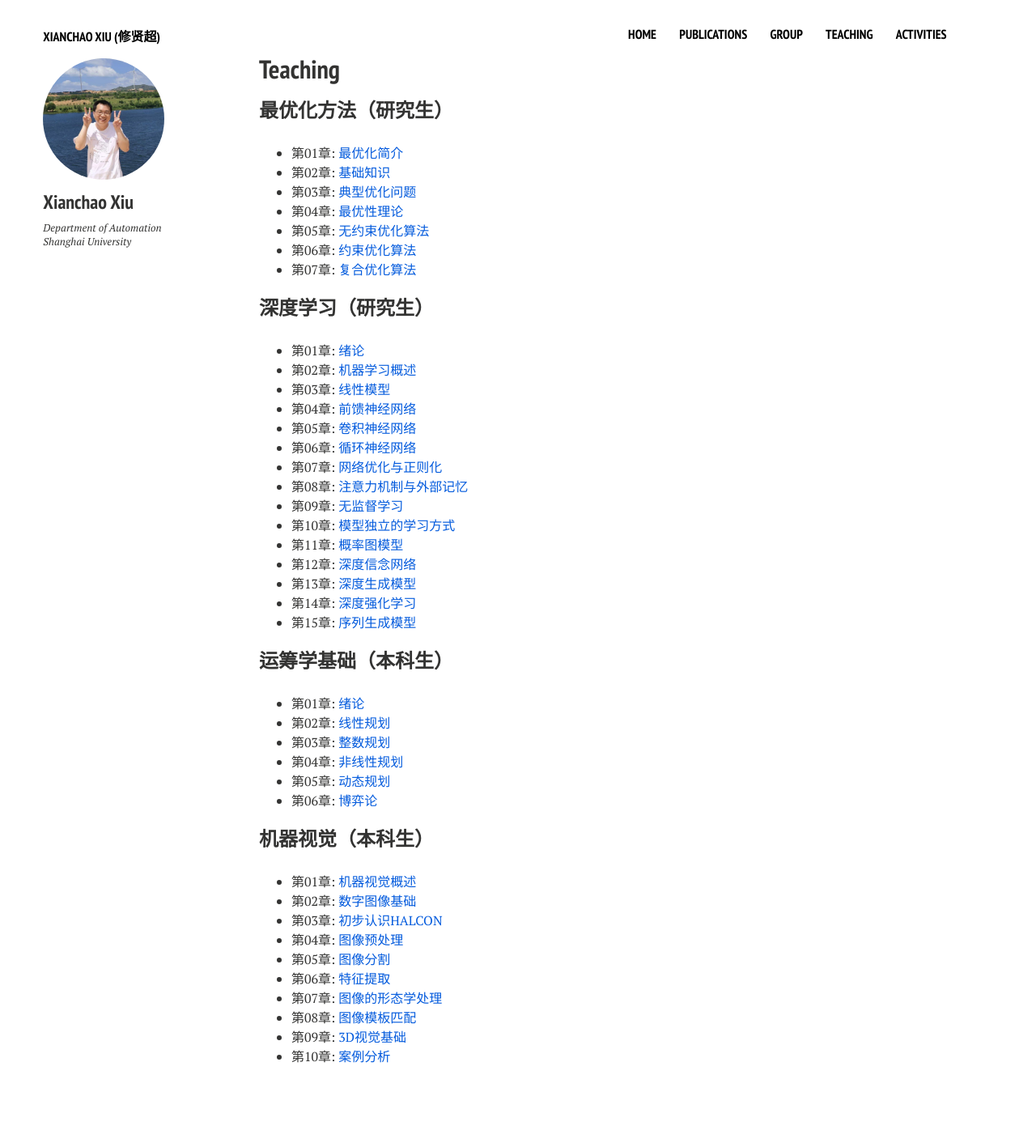
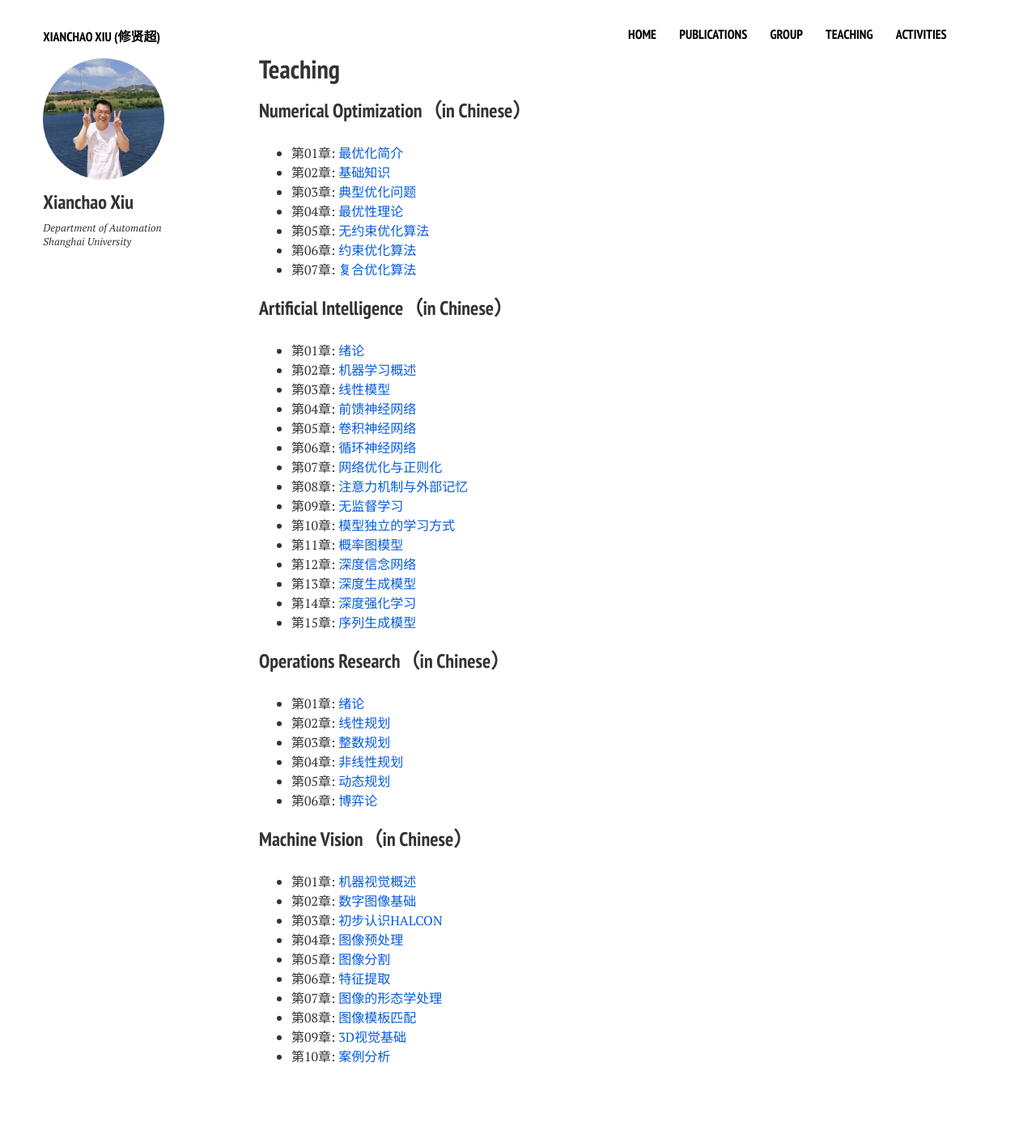
Before and after one commit to xianchaoxiu/xianchaoxiu.github.io, a Jekyll site: the page built from teaching/index.md, in a window 1280 px wide. Shown: the whole page at 81% size. Built offline with Jekyll 4.4.1, drawn with Linux system fonts in a browser that asks for light colours; nearby versions of some CDN libraries.

Commit message:
Update index.md

```diff
--- a/teaching/index.md
+++ b/teaching/index.md
@@ -8,7 +8,7 @@ share: false
 ---
 
 
-###  最优化方法（研究生）
+###  Numerical Optimization（in Chinese）
 
 * 第01章: <a href="../teaching/OPT_1.pdf" class="textlink" target="_blank">最优化简介 </a>
 * 第02章: <a href="../teaching/OPT_2.pdf" class="textlink" target="_blank">基础知识</a>
@@ -18,7 +18,7 @@ share: false
 * 第06章: <a href="../teaching/OPT_6.pdf" class="textlink" target="_blank">约束优化算法</a>
 * 第07章: <a href="../teaching/OPT_7.pdf" class="textlink" target="_blank">复合优化算法</a>
 
-### 深度学习（研究生）
+### Artificial Intelligence（in Chinese）
 
 * 第01章: <a href="../teaching/DL_1.pdf" class="textlink" target="_blank">绪论 </a>
 * 第02章: <a href="../teaching/DL_2.pdf" class="textlink" target="_blank">机器学习概述   </a>
@@ -37,7 +37,7 @@ share: false
 * 第15章: <a href="../teaching/DL_15.pdf" class="textlink" target="_blank">序列生成模型 </a>
 
 
-### 运筹学基础（本科生）
+### Operations Research（in Chinese）
 
 * 第01章: <a href="../teaching/OR_1.pdf" class="textlink" target="_blank">绪论 </a>
 * 第02章: <a href="../teaching/OR_2.pdf" class="textlink" target="_blank">线性规划  </a>
@@ -48,7 +48,7 @@ share: false
 
 
 
-### 机器视觉（本科生）
+### Machine Vision（in Chinese）
 
 * 第01章: <a href="../teaching/MV_1.pdf" class="textlink" target="_blank">机器视觉概述 </a>
 * 第02章: <a href="../teaching/MV_2.pdf" class="textlink" target="_blank">数字图像基础   </a>
```
